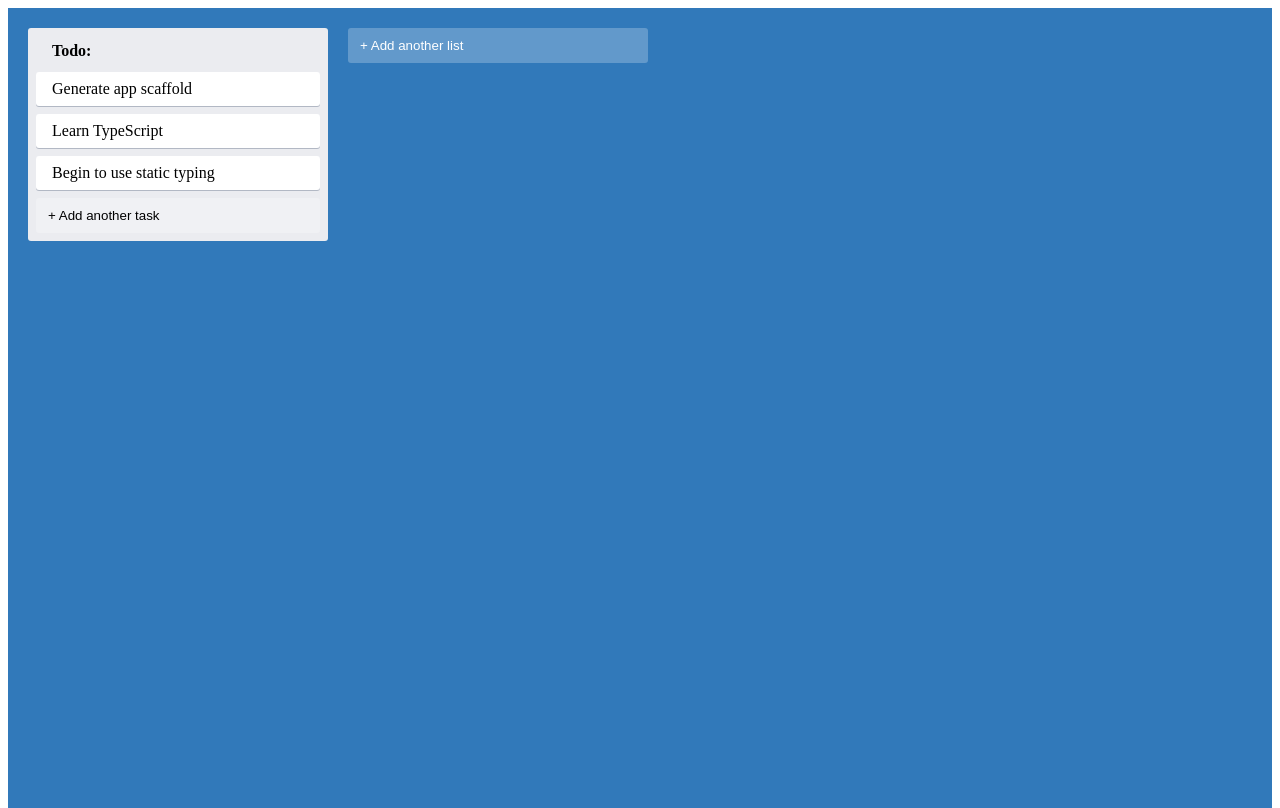
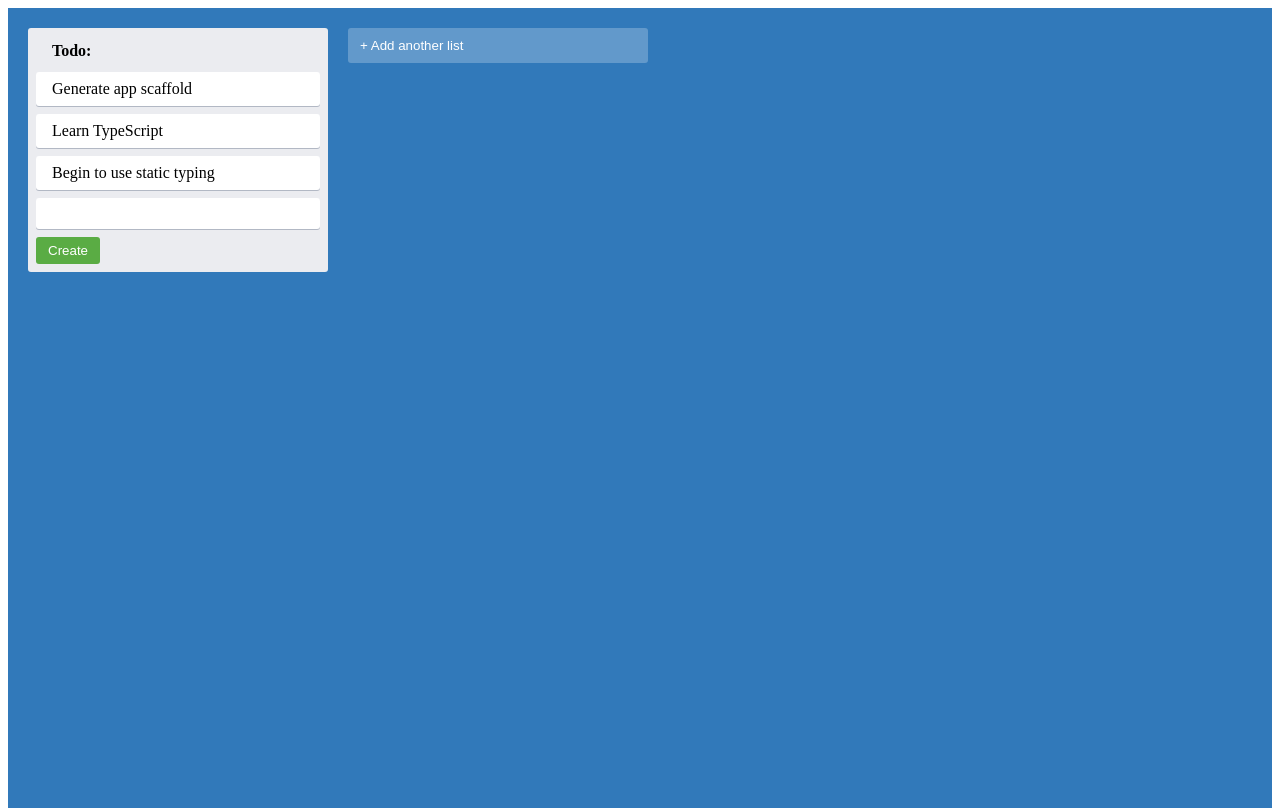
Before and after one commit to ahmed-esmail/trello-clone, a React (Create React App) app: page / in a window 1280 px wide. Both pictures are taken after a click on the button "+ Add another task". Built offline with nearby package versions, Linux system fonts and the light colour scheme.

Commit message:
Add item Component

```diff
--- a/package.json
+++ b/package.json
@@ -15,7 +15,6 @@
     "react-dom": "^18.2.0",
     "react-scripts": "^5.0.1",
     "styled-components": "^6.1.1",
-    "typescript": "^4.9.5",
     "web-vitals": "^2.1.4"
   },
   "scripts": {
@@ -41,5 +40,8 @@
       "last 1 firefox version",
       "last 1 safari version"
     ]
+  },
+  "devDependencies": {
+    "typescript": "^5.3.3"
   }
 }
--- a/src/AddNewItem.tsx
+++ b/src/AddNewItem.tsx
@@ -1,21 +1,33 @@
-import {useState} from "react";
-import {AddItemButton} from "./styles";
+import { useState } from "react";
+import NewItemForm from "./NewItemForm";
+import { AddItemButton } from "./styles";
 
 type AddNewItemProps = {
   onAdd(text: string): void;
   toggleButtonText: string;
   $dark?: boolean;
-}
-export const AddNewItem = ({onAdd, toggleButtonText, $dark}: AddNewItemProps) => {
+};
+export const AddNewItem = ({
+  onAdd,
+  toggleButtonText,
+  $dark,
+}: AddNewItemProps) => {
   const [showForm, setShowForm] = useState(false);
 
   if (showForm) {
-        // We show item creation form here
+    return (
+      <NewItemForm
+        onAdd={(text) => {
+          onAdd(text);
+          setShowForm(false);
+        }}
+      />
+    );
   }
 
   return (
     <AddItemButton onClick={() => setShowForm(true)} $dark={$dark}>
       {toggleButtonText}
     </AddItemButton>
-    )
-}
+  );
+};
--- a/src/App.tsx
+++ b/src/App.tsx
@@ -1,17 +1,17 @@
-import React from 'react';
-import logo from './logo.svg';
-import './App.css';
-import {AppContainer} from "./styles";
-import {Column} from "./Column";
-import {AddNewItem} from "./AddNewItem";
+import React from "react";
+import "./App.css";
+import { AppContainer } from "./styles";
+import { Column } from "./Column";
+import { AddNewItem } from "./AddNewItem";
 
 export const App = () => {
-    return (
-        <AppContainer>
-            <Column text="Todo:"></Column>
-            <AddNewItem
-                onAdd={() => console.log("Add new card")}
-                toggleButtonText={"+ Add another list"}/>
-        </AppContainer>
-    )
-}
+  return (
+    <AppContainer>
+      <Column text="Todo:"></Column>
+      <AddNewItem
+        onAdd={(text) => console.log("Add new card ", text)}
+        toggleButtonText={"+ Add another list"}
+      />
+    </AppContainer>
+  );
+};
--- a/src/Column.tsx
+++ b/src/Column.tsx
@@ -1,22 +1,24 @@
-import React from 'react';
-import {ColumnContainer, ColumnTitle} from "./styles";
-import {AddNewItem} from "./AddNewItem";
-import {Card} from "./Card";
+import React from "react";
+import { ColumnContainer, ColumnTitle } from "./styles";
+import { AddNewItem } from "./AddNewItem";
+import { Card } from "./Card";
 
 type ColumnProps = {
   text: string;
-}
+};
 
-export const Column = ({text}: ColumnProps) => {
+export const Column = ({ text }: ColumnProps) => {
   return (
     <ColumnContainer>
       <ColumnTitle>{text}</ColumnTitle>
       <Card text={"Generate app scaffold"}></Card>
       <Card text={"Learn TypeScript"}></Card>
       <Card text={"Begin to use static typing"}></Card>
-            <AddNewItem $dark
+      <AddNewItem
+        $dark
         toggleButtonText="+ Add another task"
-                        onAdd={() => console.log("Added")}/>
+        onAdd={(text) => console.log("Added ", text, " to column ", text)}
+      />
     </ColumnContainer>
-    )
-}
+  );
+};
--- a/src/NewItemForm.tsx
+++ b/src/NewItemForm.tsx
@@ -1,15 +1,20 @@
-import React from 'react';
+import React, { useState } from "react";
+import { NewItemButton, NewItemFormContainer, NewItemInput } from "./styles";
 
 type NewItemFormProps = {
-    onAdd(text: string): void;
-}
+  onAdd(text: string): void;
+};
 
-const MyComponent = ({onAdd}: NewItemFormProps) => {
-    return (
-        <div>
-
-        </div>
-    );
+const MyComponent = ({ onAdd }: NewItemFormProps) => {
+  const [inputText, setInputText] = useState("");
+  return (
+    <NewItemFormContainer>
+      <NewItemInput
+        onChange={(e) => setInputText(e.target.value)}
+      ></NewItemInput>
+      <NewItemButton onClick={() => onAdd(inputText)}> Create</NewItemButton>
+    </NewItemFormContainer>
+  );
 };
 
 export default MyComponent;
--- a/src/styles.ts
+++ b/src/styles.ts
@@ -50,7 +50,35 @@ export const AddItemButton = styled.button<AddItemButtonProps>`
   text-align: left;
   transition: background 85ms ease-in;
   width: 100%;
+
   &:hover {
     background-color: #ffffff52;
   }
 `;
+
+export const NewItemFormContainer = styled.div`
+  max-width: 300px;
+  display: flex;
+  flex-direction: column;
+  width: 100%;
+  align-items: flex-start;
+`;
+
+export const NewItemButton = styled.button`
+  background-color: #5aac44;
+  border-radius: 3px;
+  border: none;
+  box-shadow: none;
+  color: #fff;
+  padding: 6px 12px;
+  text-align: center;
+`;
+
+export const NewItemInput = styled.input`
+  border-radius: 3px;
+  border: none;
+  box-shadow: #091e4240 0 1px 0 0;
+  margin-bottom: 0.5rem;
+  padding: 0.5rem 1rem;
+  width: 100%;
+`;
--- a/tsconfig.json
+++ b/tsconfig.json
@@ -18,7 +18,7 @@
     "resolveJsonModule": true,
     "isolatedModules": true,
     "noEmit": true,
-    "jsx": "react-jsx",
+    "jsx": "preserve"
   },
   "include": [
     "src"
```
Also changed, not shown: 1 other file (tests, documents, lock files or other folders). Lines whose indentation alone changed are shown as unchanged.
